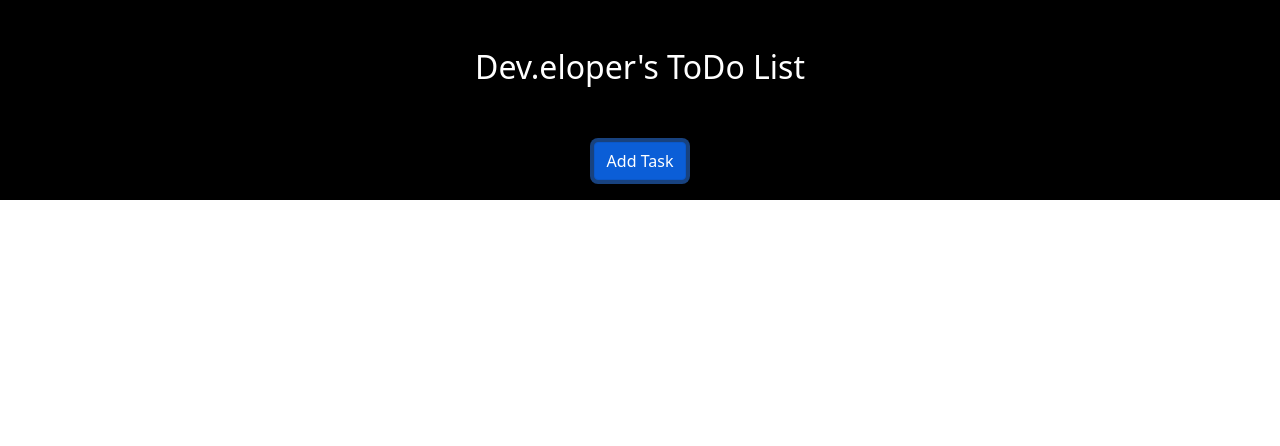
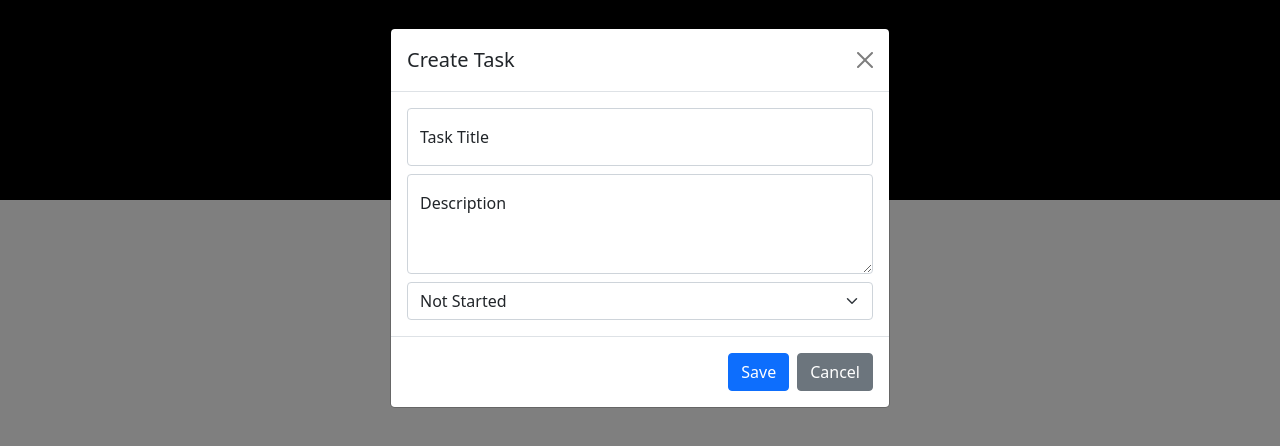
Before and after one commit to developer-soni/todo-list-react, a React (Create React App) app: page / in a window 1280 px wide. Both pictures are taken after a click on the button "Add Task". Shown: the top 446 px of the page. Built offline with nearby package versions, Linux system fonts and the light colour scheme.

Commit message:
updated Modal with useState to accept & set values

```diff
--- a/src/components/Home.js
+++ b/src/components/Home.js
@@ -1,14 +1,21 @@
-import React from "react";
+import React, { useState } from "react";
+import PopUp from "../modals/PopUp";
 
 
 const Home = () => {
+    const [modal, setModal] = useState(false);
+    const toggle = ()=>{
+        setModal(!modal);
+    }
+
   return (
     <>
       <div className="header text-center">
         <h2 className="pt-5">Dev.eloper's ToDo List</h2>
-        <button className="btn btn-primary mt-5">Add Task</button>
+        <button className="btn btn-primary mt-5" onClick={()=> setModal(true)}>Add Task</button>
       </div>
       <div className="task-container"></div>
+      <PopUp toggle={toggle} modal={modal}/>
     </>
   );
 };
--- a/src/modals/PopUp.js
+++ b/src/modals/PopUp.js
@@ -1,12 +1,93 @@
-import React from 'react'
-import {Button, Modal, ModalHeader, ModalBody, ModalFooter} from 'reactstrap';
+import React, { useState } from "react";
+import { Button, Modal, ModalHeader, ModalBody, ModalFooter} from "reactstrap";
 
-const PopUp = () => {
+const PopUp = ({ modal, toggle }) => {
+  const [title, setTitle] = useState("");
+  const [description, setDescription] = useState("");
+  const [category, setCategory] = useState("");
+
+  const handleChange = (e) => {
+    const name = e.target.name;
+    const value = e.target.value;
+
+    // const {name, value} = e.target;
+
+    if(name === "title"){
+        setTitle(value)
+    }
+    else if(description === "description"){
+        setDescription(value)
+    }
+    else{
+        setCategory(category)
+    }
+  };
+
   return (
-    <div>
+    <>
+      <Modal isOpen={modal} toggle={toggle} animation="false">
+        <ModalHeader toggle={toggle}>Create Task</ModalHeader>
+        <ModalBody>
+          <form>
+            <div className="form-floating mb-2">
+              <input
+                type="textarea"
+                className="form-control"
+                id="floatingInput"
+                placeholder="Add Task Title here"
+                value={title}
+                onChange={handleChange}
+                name="title"
+              ></input>
+              <label htmlFor="floatingInput">Task Title</label>
+            </div>
+            <div className="form-floating mb-2">
+              <textArea
+                type="textarea"
+                className="form-control"
+                placeholder="Add description here"
+                id="floatingTextarea"
+                style={{ height: "100px" }}
+                value={description}
+                onChange={handleChange}
+                name="description"
+              ></textArea>
+              <label htmlFor="floatingTextarea">Description</label>
+            </div>
+            {/* <Button color="danger" value={category} onChange={handleChange}>
+              Not Started
+            </Button>{" "}
+            <Button color="warning" value={category} onChange={handleChange}>
+              In-Progress
+            </Button>{" "}
+            <Button color="success" value={category} onChange={handleChange}>
+              Done
+            </Button> */}
 
-    </div>
-  )
-}
+            <select
+              className="form-select dropdown"
+            //   aria-label="Default select example"
+            //   value={category}
+              onChange={handleChange}
+              name="category"
+            >
+              <option defaultValue="1">Not Started</option>
+              <option value="2">In Progress</option>
+              <option value="3">Done</option>
+            </select>
+          </form>
+        </ModalBody>
+        <ModalFooter>
+          <Button color="primary" onClick={toggle}>
+            Save
+          </Button>{" "}
+          <Button color="secondary" onClick={toggle}>
+            Cancel
+          </Button>
+        </ModalFooter>
+      </Modal>
+    </>
+  );
+};
 
-export default PopUp
+export default PopUp;
```
Also changed, not shown: src/App.css (line endings or trailing spaces).
